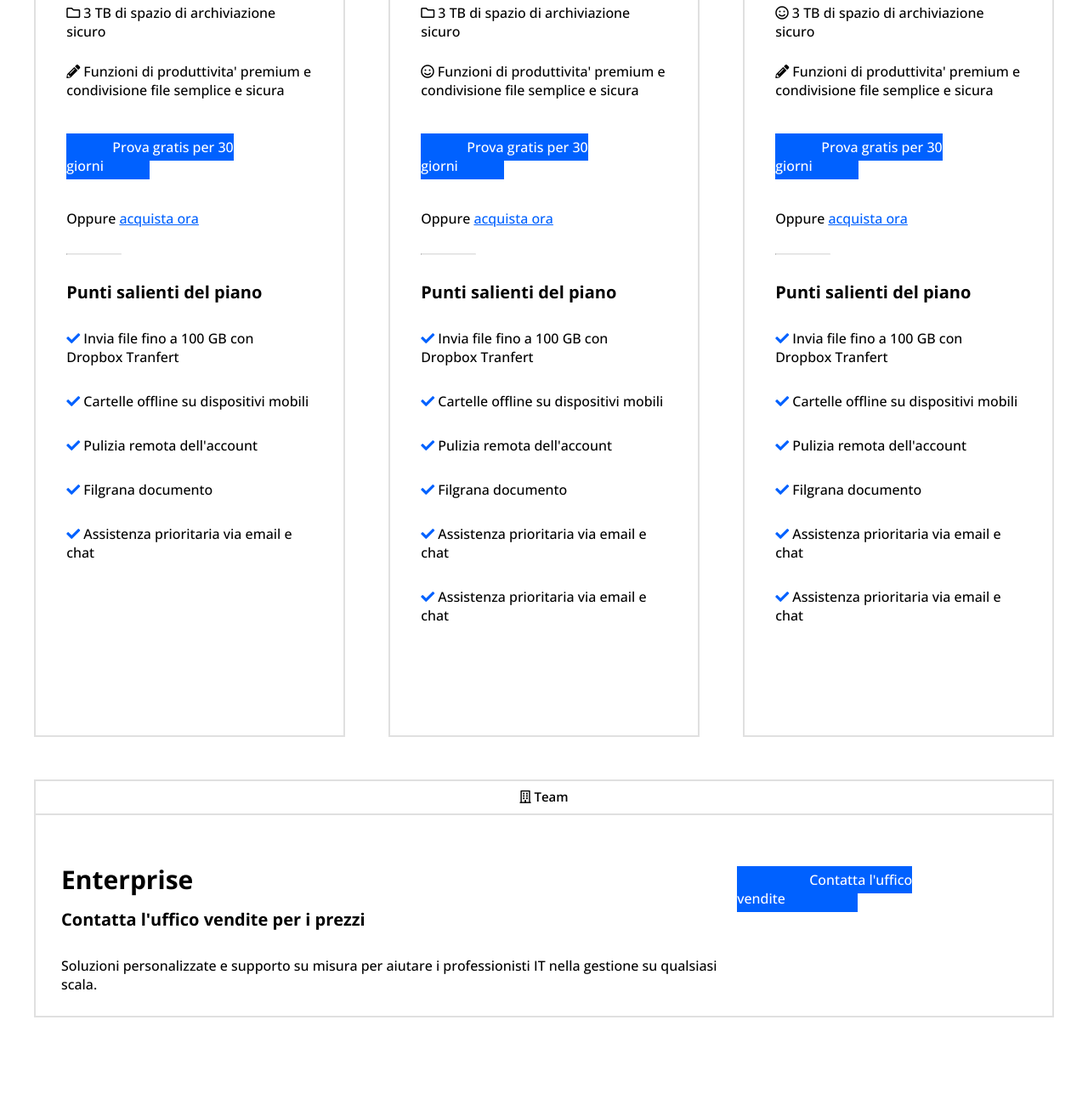
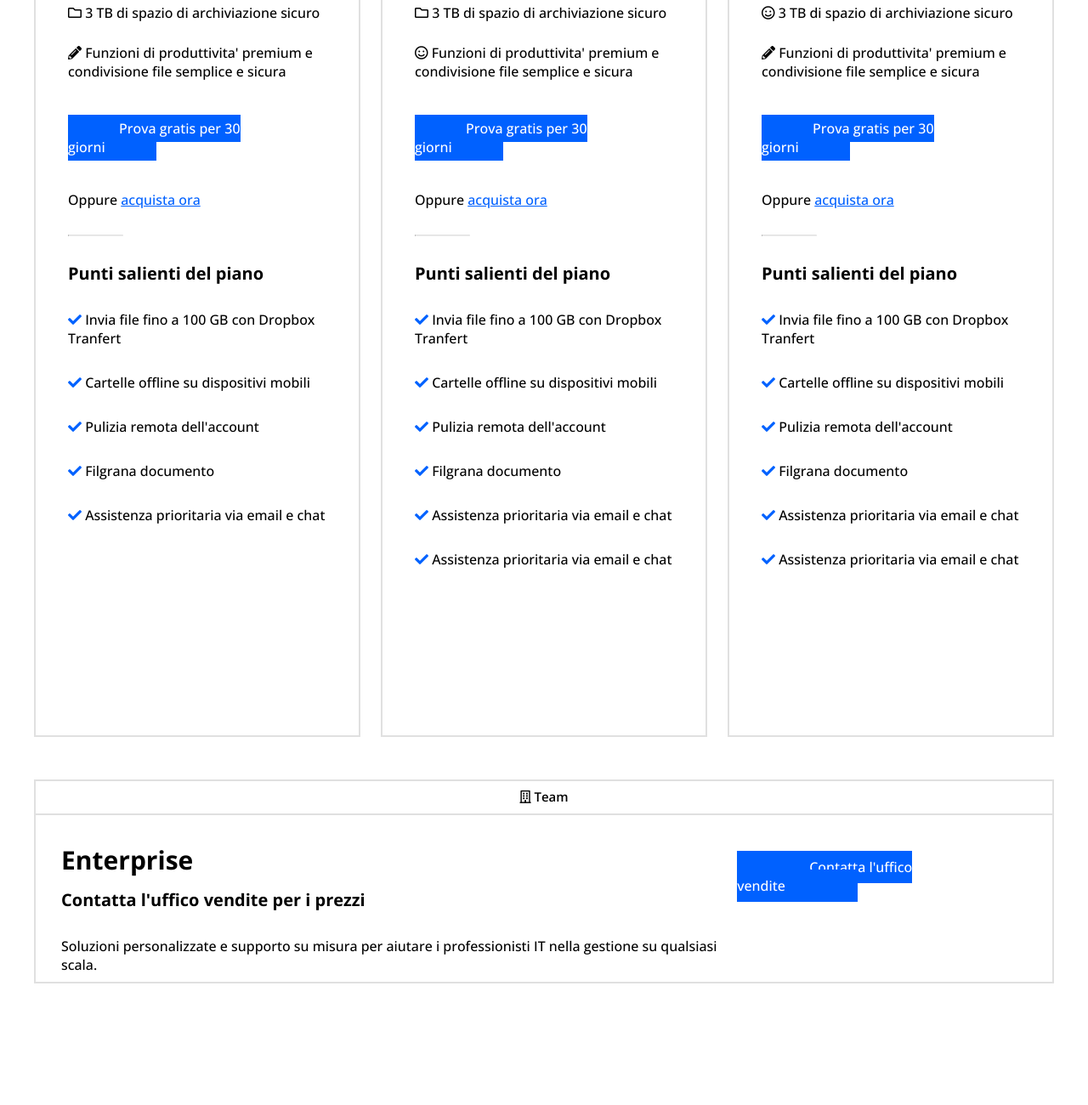
Before and after one commit to Anto231996/htmlcss-dropbox, a plain HTML site: page index.html in a window 1280 px wide. Shown: the part 1600-2900 px from the top of the page at 85% size. Drawn offline with nearby package versions, Linux system fonts and the light colour scheme.

Commit message:
Pulizia codice

```diff
--- a/css/style.css
+++ b/css/style.css
@@ -122,7 +122,7 @@ section#subscription #subscription-radio span{
 }
 
 #professional-row, #standard-row, #advance-row{
-    width: calc((100% / 3) - 34px);
+    width: 32%;
 }
 
 #professional-row, #standard-row, #advance-row, #info-row{
@@ -146,11 +146,11 @@ section#subscription div#info-row h6{
 }
 
 #standard-row, #standard-col{
-    margin: 0 51px;
+    margin: 0 2%;
 }
 
 #professional-col, #standard-col, #advance-col{
-    width: calc((100% / 3) - 34px);
+    width: 32%;
     height: 1100px;
     margin-bottom: 50px;
 }
@@ -166,8 +166,11 @@ section#subscription div#info-row h6{
 section#subscription div#col-sub h4,
 section#subscription div#text-info h4{
     font-size: 30px;
+    margin-bottom: 13px;
+}
+
+section#subscription div#col-sub h4{
     padding-top: 25px;
-    margin-bottom: 13px;
 }
 
 section#subscription div#col-sub .price{
@@ -222,14 +225,18 @@ section#subscription div#text-info{
     width: 70%;
 }
 
+section#subscription div#text-info h4{
+    padding-top: 2px;
+}
+
 section#subscription div#btn-info{
     width: 30%;
-    padding-top: 35px;
+    padding-top: 20px;
 }
 
 section#subscription div#info-col{
     padding: 30px;
-    height: 240px;
+    height: 200px;
 }
 
 /*!! -- START BUTTON -- !!*/
@@ -257,11 +264,11 @@ section#subscription div#info-col{
 }
 
 .btn-free-trial a{
-    padding: 5px 54px;
+    padding: 5px 60px;
 }
 
 .btn-contact a{
-    padding: 5px 85px;
+    padding: 8px 85px;
 }
 
 #find-a-partner a{
@@ -284,11 +291,14 @@ section#partner img#people{
 section#partner div#partner-text{
     width: 42%;
 }
+section#partner div#partner-text h4{
+    padding-top: 50px;
+}
 
-section#partner div#partner-text h4{
+section#partner div#partner-text h4,
+section#dropbox-business div.text h4{
     font-size: 30px;
     margin-bottom: 25px;
-    padding-top: 50px;
 }
 
 section#partner div#partner-text p{
@@ -318,10 +328,6 @@ section#dropbox-business .card{
 section#dropbox-business img{
     width: 100%;
 }
-section#dropbox-business div.text h4{
-    font-size: 28px;
-    margin-bottom: 25px;
-}
 
 section#dropbox-business div.text p{
     font-size: 18px;
--- a/index.html
+++ b/index.html
@@ -177,7 +177,7 @@
 
             <div id="partner-text" class="float-right">
                 <h4>Entra in contatto con un partner Dropbox</h4>
-                <p>Trova un patner Dropbox e HelloSign di fiducia. Ottieni le soluzioni e i servizi necessari per raggiungere i tuoi obiettivi aziendali, tra cui implementazione, integrazione, gestione e supporto contuini.</p>
+                <p>Trova un patner Dropbox e HelloSign di fiducia. Ottieni le soluzioni e i servizi necessari per raggiungere i tuoi obiettivi aziendali, tra cui implementazione, integrazione, gestione e supporto continui.</p>
                 <div id="find-a-partner"><a href="#">Trova un partner</a></div>
             </div>
         </section>
```
